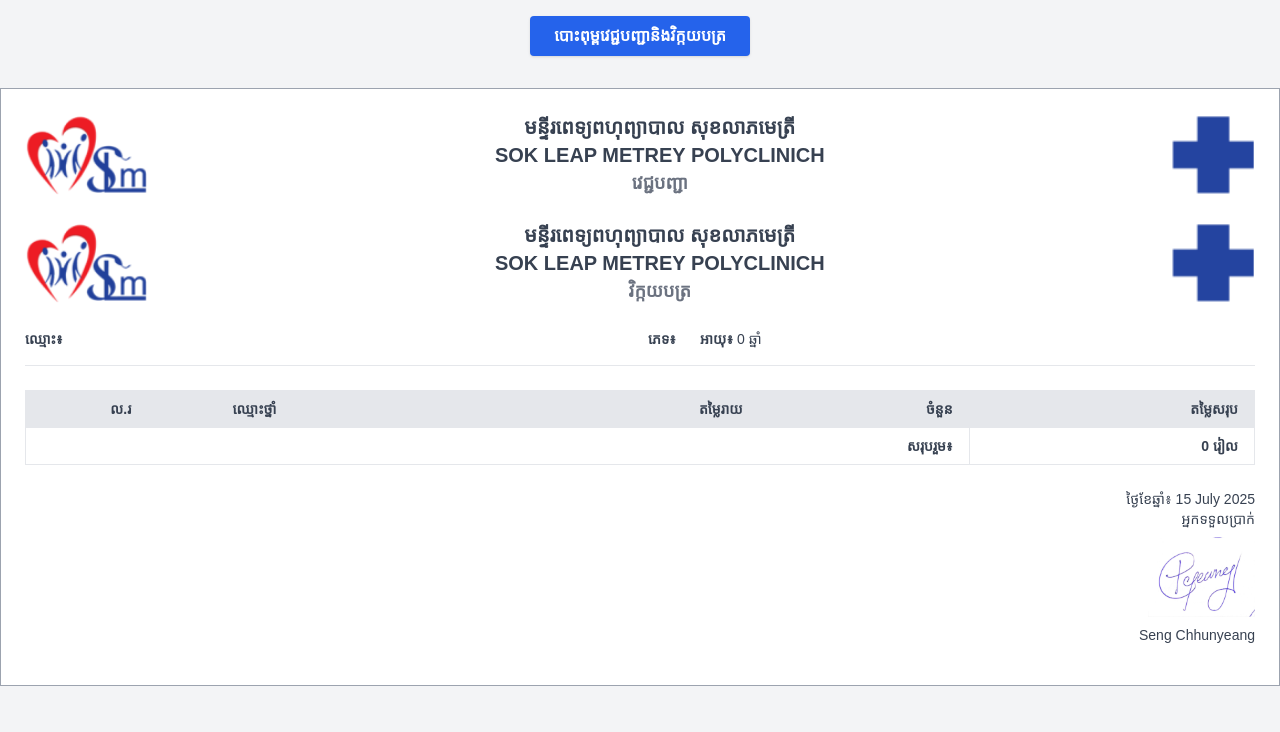
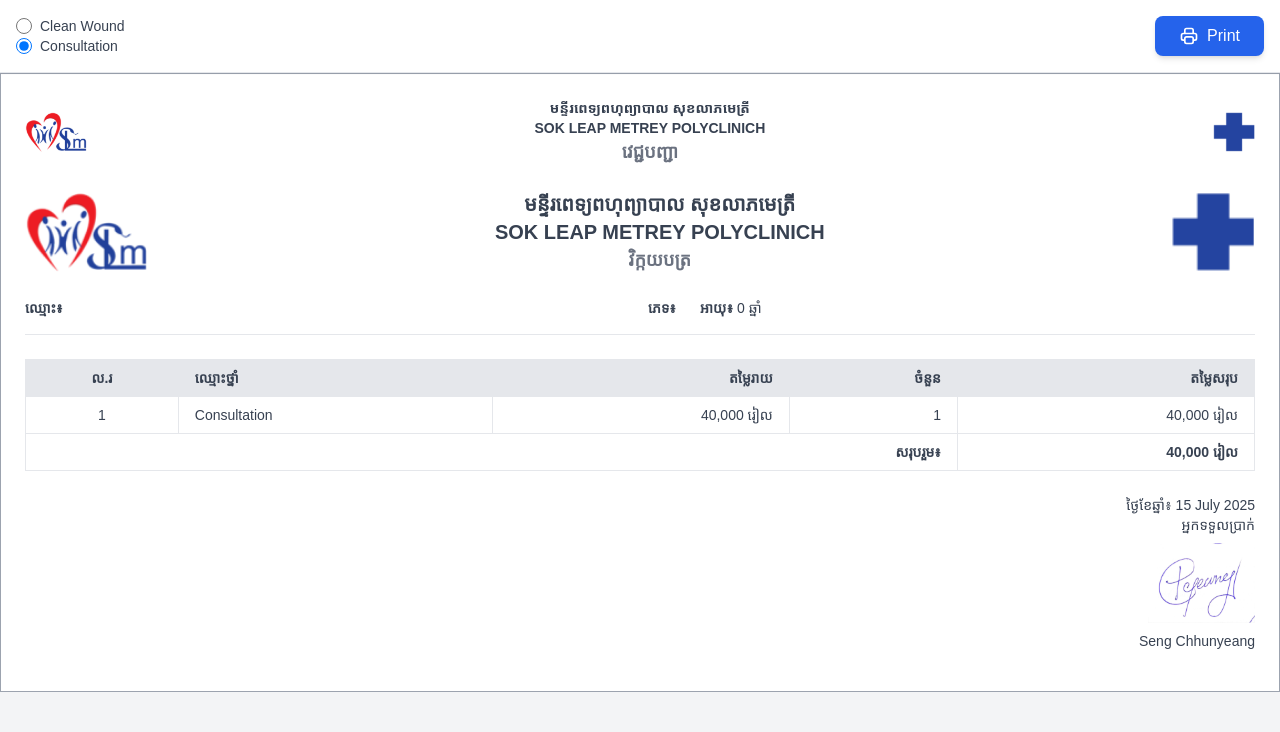
Before and after one commit to reatreysem168/Sokleap-Project, a PHP site: page /print_prescription.php in a window 1280 px wide. Shown: the top 732 px of the page. Run offline with PHP 8.4, Linux system fonts and the light colour scheme; data that the repository does not hold is empty; some libraries are stand-ins or nearby versions.

Commit message:
update prescription

```diff
--- a/print_prescription.php
+++ b/print_prescription.php
@@ -113,7 +113,12 @@
     <meta charset="UTF-8" />
     <title>វិក្កយបត្រ</title>
     <script src="https://cdn.tailwindcss.com"></script>
+    <link href="https://fonts.googleapis.com/css2?family=Noto+Sans+Khmer:wght@300&display=swap" rel="stylesheet">
     <style>
+        .khmer-font {
+            font-family: 'Kh Muol','Noto Sans Khmer', sans-serif;
+            font-weight: 300; /* light */
+        }
         @media print {
             body * {
                 visibility: hidden;
@@ -150,13 +155,36 @@
 <body class="bg-gray-100 p-0 m-0 font-sans" style="font-family: 'Khmer OS Battambang', sans-serif;">
 
 <!-- Print Button -->
-<div class="flex justify-center mb-4 p-4 bg-gray-100 sticky top-0 z-50">
-    <button
-            id="printButton"
-            onclick="window.print()"
-            class="bg-blue-600 hover:bg-blue-700 text-white font-bold py-2 px-6 rounded shadow"
-    >
-        បោះពុម្ពវេជ្ជបញ្ជានិងវិក្កយបត្រ
+<div class="flex justify-between items-center p-4 bg-white border-b border-gray-200 sticky top-0 z-50 shadow-sm">
+
+    <form method="POST" id="serviceForm">
+        <div class="flex items-center">
+            <input id="prescription-radio" type="radio" value="clean_wound" name="document-type"
+                   class="w-4 h-4 text-blue-600 border-gray-300 focus:ring-blue-500"
+                   onchange="document.getElementById('serviceForm').submit()"
+                <?php if (isset($_POST['document-type']) && $_POST['document-type'] == 'clean_wound') echo 'checked'; ?>>
+            <label for="prescription-radio" class="ml-2 text-sm font-medium text-gray-700">
+                Clean Wound
+            </label>
+        </div>
+        <div class="flex items-center">
+            <input id="invoice-radio" type="radio" value="consultation" name="document-type"
+                   class="w-4 h-4 text-blue-600 border-gray-300 focus:ring-blue-500"
+                   onchange="document.getElementById('serviceForm').submit()"
+                <?php if (!isset($_POST['document-type']) || $_POST['document-type'] == 'consultation') echo 'checked'; ?>>
+            <label for="invoice-radio" class="ml-2 text-sm font-medium text-gray-700">
+                Consultation
+            </label>
+        </div>
+    </form>
+
+
+    <button id="printButton" onclick="window.print()"
+            class="flex items-center bg-blue-600 hover:bg-blue-700 text-white font-medium py-2 px-6 rounded-lg shadow-md transition duration-200">
+        <svg xmlns="http://www.w3.org/2000/svg" class="h-5 w-5 mr-2" fill="none" viewBox="0 0 24 24" stroke="currentColor">
+            <path stroke-linecap="round" stroke-linejoin="round" stroke-width="2" d="M17 17h2a2 2 0 002-2v-4a2 2 0 00-2-2H5a2 2 0 00-2 2v4a2 2 0 002 2h2m2 4h6a2 2 0 002-2v-4a2 2 0 00-2-2H9a2 2 0 00-2 2v4a2 2 0 002 2zm8-12V5a2 2 0 00-2-2H9a2 2 0 00-2 2v4h10z" />
+        </svg>
+       Print
     </button>
 </div>
 
@@ -166,13 +194,13 @@
     <!-- Page 1: Prescription -->
     <div class="page-break">
         <div class="flex justify-between items-center mb-6">
-            <img src="pic/left.png" alt="Logo Left" class="h-20 w-auto" />
+            <img src="pic/left.png" alt="Logo Left" class="h-10 w-auto" />
             <div class="text-center">
-                <h1 class="text-xl font-bold text-gray-700">មន្ទីរពេទ្យពហុព្យាបាល សុខលាភមេត្រី</h1>
-                <h1 class="text-xl font-bold text-gray-700">SOK LEAP METREY POLYCLINICH</h1>
+                <h1 class="khmer-font text-sm font-bold text-gray-700">មន្ទីរពេទ្យពហុព្យាបាល សុខលាភមេត្រី</h1>
+                <h1 class="text-sm font-bold text-gray-700">SOK LEAP METREY POLYCLINICH</h1>
                 <p class="text-lg font-bold text-gray-500">វេជ្ជបញ្ជា</p>
             </div>
-            <img src="pic/right.png" alt="Logo Right" class="h-20 w-auto" />
+            <img src="pic/right.png" alt="Logo Right" class="h-10 w-auto" />
         </div>
 
         <?php if ($selectedPrescription): ?>
@@ -215,7 +243,9 @@
             <div class="text-sm text-gray-700 text-right mb-4">
                 <p>ថ្ងៃខែឆ្នាំ៖ <?php echo date('d F Y'); ?></p>
                 <p>គ្រូពេទ្យព្យាបាល</p>
-                <img src="pic/yeang.jpg" alt="Signature" class="h-20 w-auto ml-auto my-2" />
+                <div class="border border-white w-40 h-20 ml-auto my-2"></div>
+
+
                 <p><?php echo htmlspecialchars($selectedPrescription['doctor']); ?></p>
             </div>
         <?php endif; ?>
@@ -258,11 +288,31 @@
             </thead>
             <tbody>
             <?php
-            $index = 1;
+            $serviceType = $_POST['document-type'] ?? 'consultation';
+            $servicePrice = ($serviceType === 'clean_wound') ? 60000 : 40000;
+            $grandTotal = $servicePrice;
+
+            // Show service charge as first row
+            ?>
+            <tr>
+                <td class="border px-4 py-2 text-center">1</td>
+                <td class="border px-4 py-2">
+                    <?php echo ($serviceType === 'clean_wound') ? 'Clean Wound' : 'Consultation'; ?>
+                </td>
+                <td class="border px-4 py-2 text-right"><?php echo number_format($servicePrice); ?> រៀល</td>
+                <td class="border px-4 py-2 text-right">1</td>
+                <td class="border px-4 py-2 text-right"><?php echo number_format($servicePrice); ?> រៀល</td>
+            </tr>
+
+            <?php
+            // Now show medicines list from your saved prescription
+            if (!empty($selectedPrescription['medicines'])):
+                $index = 2; // start after service row
                 foreach ($selectedPrescription['medicines'] as $med):
                     $unitPrice = (float)$med['unit_price'];
                     $quantity = (int)$med['quantity'];
                     $total = $unitPrice * $quantity;
+                    $grandTotal += $total;
                     ?>
                     <tr>
                         <td class="border px-4 py-2 text-center"><?php echo $index++; ?></td>
@@ -271,7 +321,7 @@
                         <td class="border px-4 py-2 text-right"><?php echo $quantity; ?></td>
                         <td class="border px-4 py-2 text-right"><?php echo number_format($total); ?> រៀល</td>
                     </tr>
-            <?php endforeach; ?>
+                <?php endforeach; endif; ?>
             </tbody>
             <tfoot>
             <tr>
@@ -280,7 +330,6 @@
             </tr>
             </tfoot>
         </table>
-
         <div class="text-sm text-gray-700 text-right mb-4">
             <p>ថ្ងៃខែឆ្នាំ៖ <?php echo date('d F Y'); ?></p>
             <p>អ្នកទទួលប្រាក់</p>
@@ -299,4 +348,25 @@
 </div>
 
 </body>
+<script>
+    // Update the invoice when radio buttons change
+    document.querySelectorAll('input[name="document-type"]').forEach(radio => {
+        radio.addEventListener('change', function() {
+            const serviceType = this.value;
+
+            // Update the displayed values
+            if (serviceType === 'clean_wound') {
+                document.getElementById('service-type-display').textContent = 'Clean Wound';
+                document.getElementById('unit-price-display').textContent = '60000';
+                document.getElementById('total-price-display').textContent = '60000';
+                document.getElementById('grand-total-display').textContent = '60000';
+            } else {
+                document.getElementById('service-type-display').textContent = 'Consultation';
+                document.getElementById('unit-price-display').textContent = '40000';
+                document.getElementById('total-price-display').textContent = '40000';
+                document.getElementById('grand-total-display').textContent = '40000';
+            }
+        });
+    });
+</script>
 </html>
```
Lines whose indentation alone changed are shown as unchanged.
